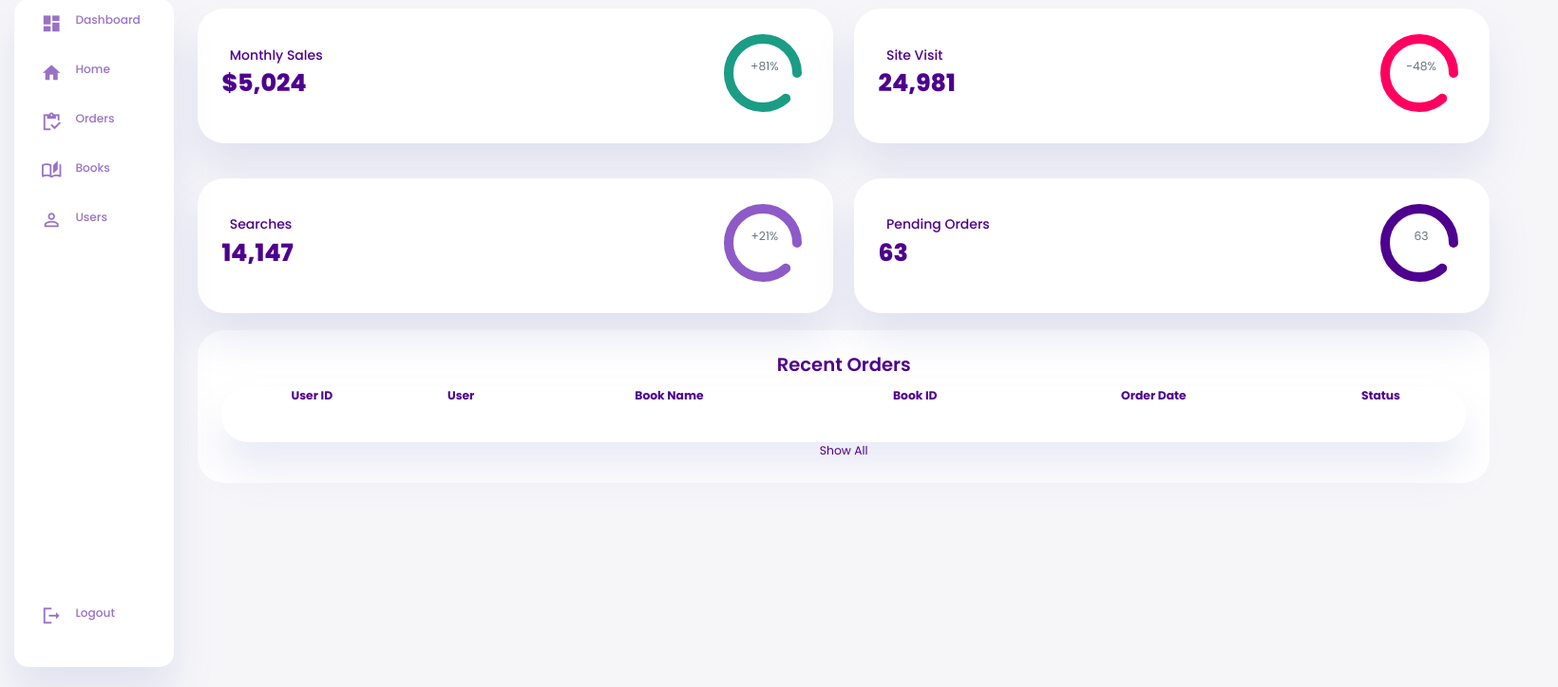
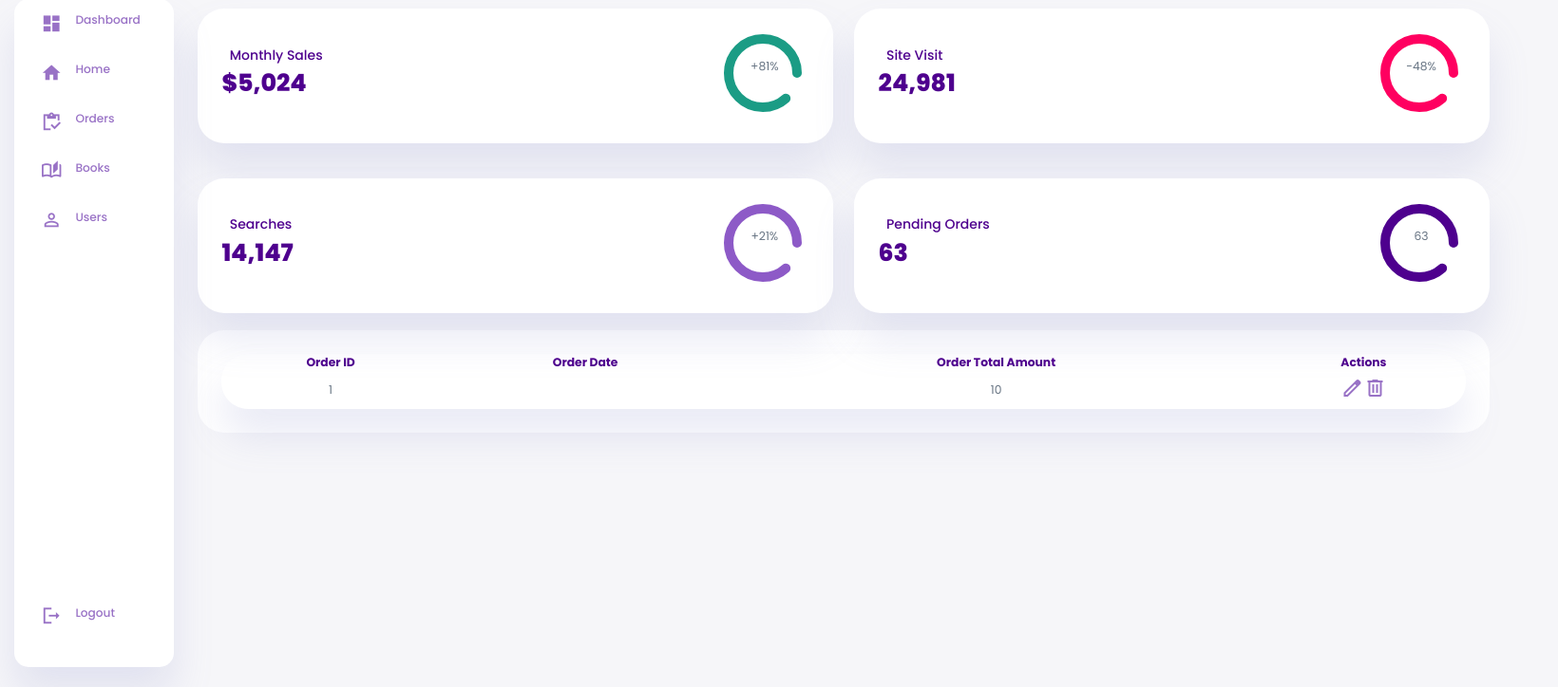
Before and after one commit to douaabousnina/bookini-web-app-symfony, a Symfony app: template templates/AdminDashboard/home.html.twig in a window 1640 px wide. Shown: the part 76-800 px from the top of the page at 95% size. Run offline with Twig, Linux system fonts and the light colour scheme; the template is opened without the code that fills it: most values are stand-ins (such as "Sample title", 1, 10 or a date in 2020); lists and menus that the app fills with data are empty; style sheets or scripts are compiled from the project's sources; some libraries are stand-ins or nearby versions.

Commit message:
home admin

```diff
--- a/src/Controller/AdminControllers/UserController.php
+++ b/src/Controller/AdminControllers/UserController.php
@@ -17,7 +17,7 @@
      *
      * @IsGranted("ROLE_ADMIN")
      */
-    #[Route('/adminUsers', name: 'app_users_admin')]
+    #[Route('/adminUsers', name: 'app_user_admin')]
     public function index(UserRepository $userRepository): Response
     {
         $user = $userRepository->findAll();
--- a/templates/AdminDashboard/editUser.html.twig
+++ b/templates/AdminDashboard/editUser.html.twig
@@ -1,7 +1,7 @@
 {% extends '/AdminDashboard/base.html.twig' %}
 
 {% block title %}
-    Edit User (+ user_name / user_id)
+    Edit User
 {% endblock %}
 
 {% block content %}
--- a/templates/AdminDashboard/home.html.twig
+++ b/templates/AdminDashboard/home.html.twig
@@ -75,31 +75,48 @@
 		</div>
 
 		<div class="recent-orders">
-			<h2>Recent Orders</h2>
 			<table>
 				<thead>
 					<tr>
-						<th>User ID</th>
-						<th>User</th>
-						<th>Book Name</th>
-						<th>Book ID</th>
+						<th>Order ID</th>
 						<th>Order Date</th>
-						<th>Status</th>
+						<th>Order Total Amount
+						</th>
+						<th>Actions</th>
 					</tr>
 				</thead>
 				<tbody>
-
-					<tr>
-						<td><?= $row['cid'] ?></td>
-						<td><?= $row['firstname'] ?></td>
-						<td><?= $row['btitle'] ?></td>
-						<td><?= $row['bid'] ?></td>
-						<td><?= $row['cdate'] ?></td>
-						<td><?= $row['state'] ?></td>
-					</tr>
+					{% for order in orders|slice(0, 5) %}
+						<tr>
+							<td>
+								{{order.getId()}}
+							</td>
+							<td>
+								{{order.getOrderDate().format('d-m-Y')}}
+							</td>
+							<td>
+								{{order.getOrderTotalAmount()}}
+							</td>
+							<td class="action-btns">
+								<div style="display: inline-flex;">
+									<button class="edit-btn" onclick="location.href='{{path('app_edit_order_admin', {'id' : order.getId()})}}'">
+										<span class="material-symbols-outlined">
+											edit
+										</span>
+									</button>
+									<form method="POST" action="{{path('app_delete_order_admin', {'id' : order.getId()})}}">
+										<button onclick="return confirm('Are you sure you want to delete this order')" type="submit" class="delete-btn" name="delete-order">
+											<span class="material-symbols-outlined">
+												delete
+											</span>
+										</button>
+									</form>
+								</div>
+							</td>
+						</tr>
+					{% endfor %}
 				</tbody>
 			</table>
-			<a href="../AdminDashboard/orders/orders.php">Show All</a>
 		</div>
 	</main>
 {% endblock %}
--- a/templates/AdminDashboard/sideBar.html.twig
+++ b/templates/AdminDashboard/sideBar.html.twig
@@ -12,31 +12,31 @@
     </div>
 
     <div class="sidebar">
-        <a href="">
+        <a href="#">
             <span class="material-icons-sharp">
                 dashboard
             </span>
             <h3>Dashboard</h3>
         </a>
-        <a href="../acceuiladmin.php">
+        <a href="#">
             <span class="material-icons-sharp">
                 home
             </span>
             <h3>Home</h3>
         </a>
-        <a href="../orders/orders.php">
+        <a href="{{path('app_order_admin')}}">
             <span class="material-icons-sharp">
                 inventory
             </span>
             <h3>Orders</h3>
         </a>
-        <a href="../books/books.php" >
+        <a href="{{path('app_book_admin')}}" >
             <span class="material-symbols-outlined">
                 auto_stories
             </span>
             <h3>Books</h3>
         </a>
-        <a href="../clients/clients.php">
+        <a href="{{path('app_user_admin')}}">
             <span class="material-icons-sharp">
                 person_outline
             </span>
--- a/templates/AdminDashboard/users.html.twig
+++ b/templates/AdminDashboard/users.html.twig
@@ -13,6 +13,12 @@
 				search
 			</span>
 		</div>
+
+		{% for message in app.flashes('success') %}
+			<div class="alert alert-success">
+				{{ message }}
+			</div>
+		{% endfor %}
 
 		<div class="users-table">
 			<table>
```
Also changed, not shown: src/Controller/AdminControllers/BookAdminController.php (+16 -3 lines), src/Controller/AdminControllers/OrderAdminController.php (+5 -5 lines), templates/AdminDashboard/books.html.twig (+8 -2 lines). Lines whose indentation alone changed are shown as unchanged.
